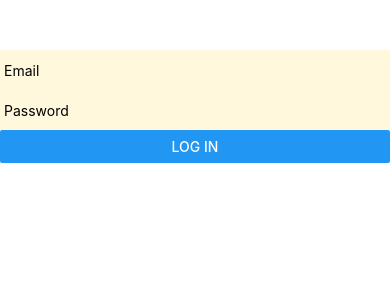
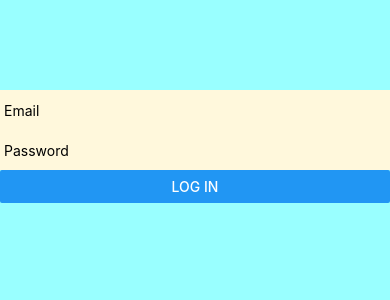
Before and after one commit to terjetopland/testProjectReactNative_2, a React Native app: screen / in a window 390 px wide. Shown: the top 300 px of the page. Built offline with nearby package versions, Linux system fonts and the light colour scheme.

Commit message:
Added style on Login screen

```diff
--- a/App.js
+++ b/App.js
@@ -14,7 +14,11 @@ const App = () => {
     const [user, setUser] = useState(null);
 
     if(!user){
-        return <Login setUser={setUser}/>
+        return (
+            <View style={styles.container}>
+                <Login setUser={setUser}/>
+            </View>
+        );
     }
     else {
         return (
@@ -32,7 +36,7 @@ export default App;
 const styles = StyleSheet.create({
   container: {
     flex: 1,
-    backgroundColor: '#fff',
+    backgroundColor: '#9ff',
     paddingTop: 40,
   },
 });
--- a/components/Login.js
+++ b/components/Login.js
@@ -4,7 +4,7 @@ import {signInWithEmailAndPassword} from "firebase/auth";
 import {auth} from "../firebaseConfig";
 import {Button, Text, TextInput, View, StyleSheet} from "react-native";
 
-// The prop setUser is a function that allows the parent component to get the logged in user from this component
+// The prop setUser is a function that allows the parent component to get the logged-in user from this component
 const Login = ({setUser}) => {
     // Component state, mirrors the input fields
     const [username, setUsername] = useState(''); // person1@person1.com
```
